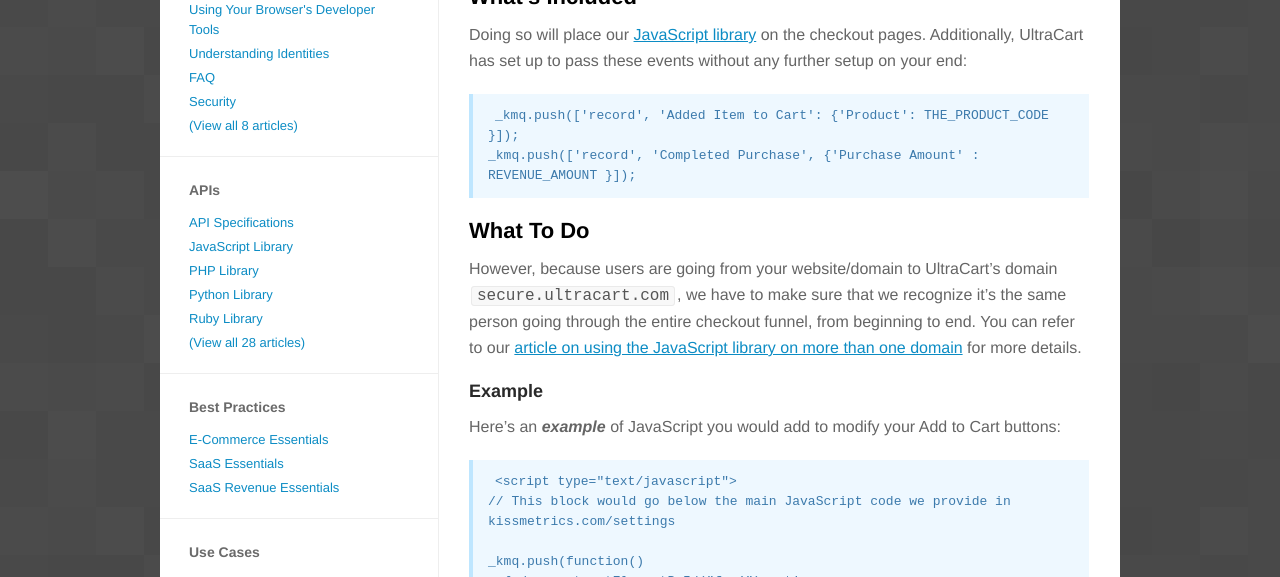
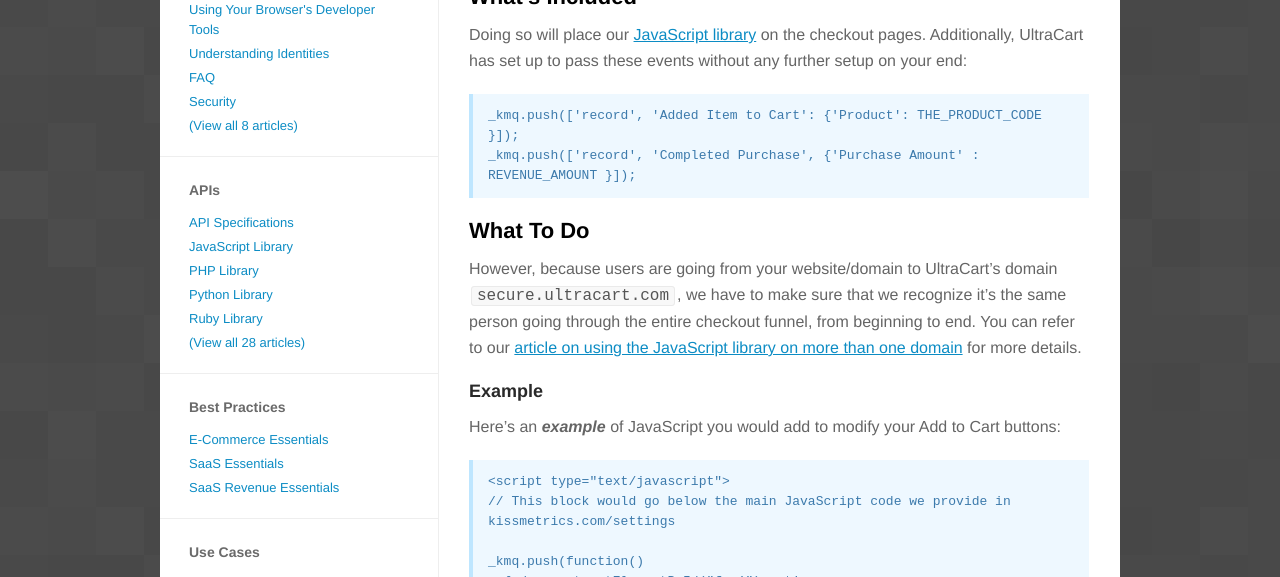
Before and after one commit to kissmetrics/km-support, a Jekyll site: the page built from _posts/2012-11-04-ultracart.md, in a window 1280 px wide. Shown: the part 309-886 px from the top of the page. Built offline with Jekyll 4.4.1, drawn with Linux system fonts in a browser that asks for light colours; nearby versions of some CDN libraries; Markdown is read by kramdown in place of the engine named in the settings; a script that is not in the unit is left out; comment, search, counter and statistics services are not loaded.

Commit message:
Fixed weird CSS with first line in code blocks.

```diff
--- a/css/screen.css
+++ b/css/screen.css
@@ -206,6 +206,8 @@
   border: none;
   background: none;
   color: #3c7aac;
+  margin: 0 0px;
+  padding: 0px 0px;
 }
 
 .col a code {
```
